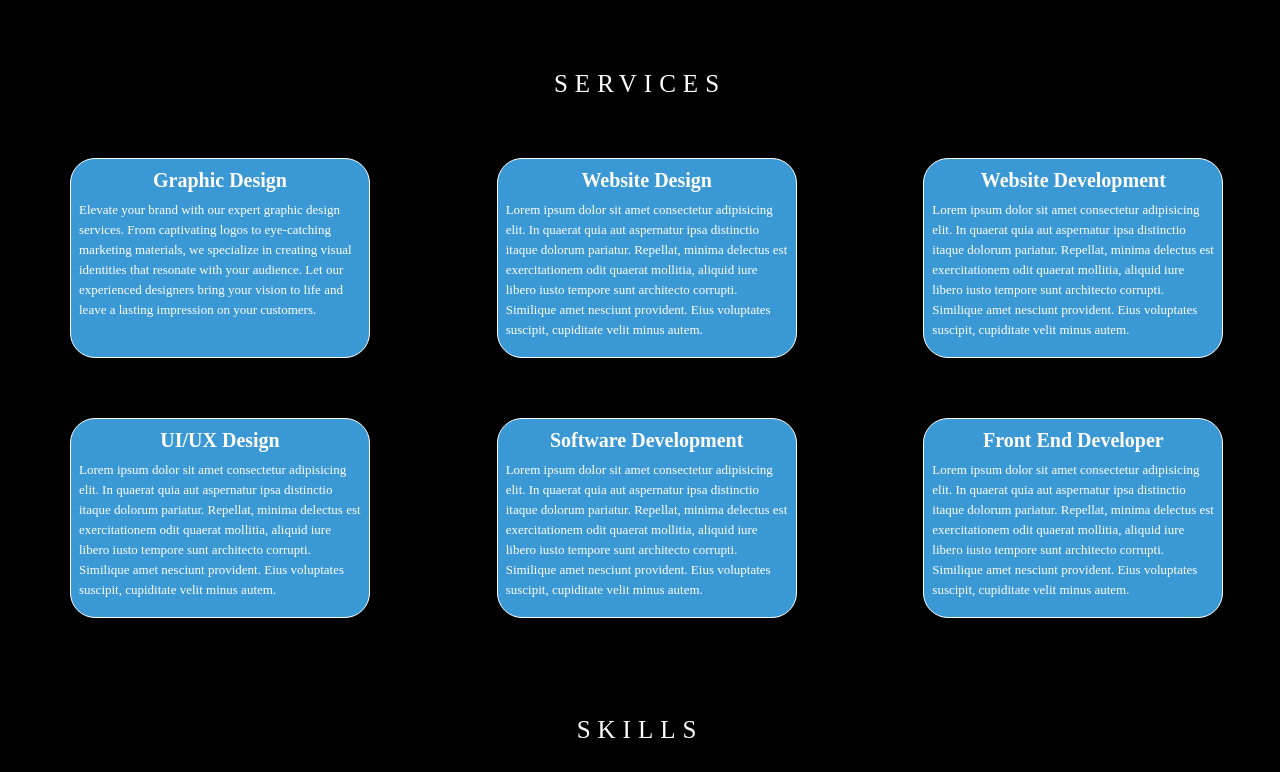
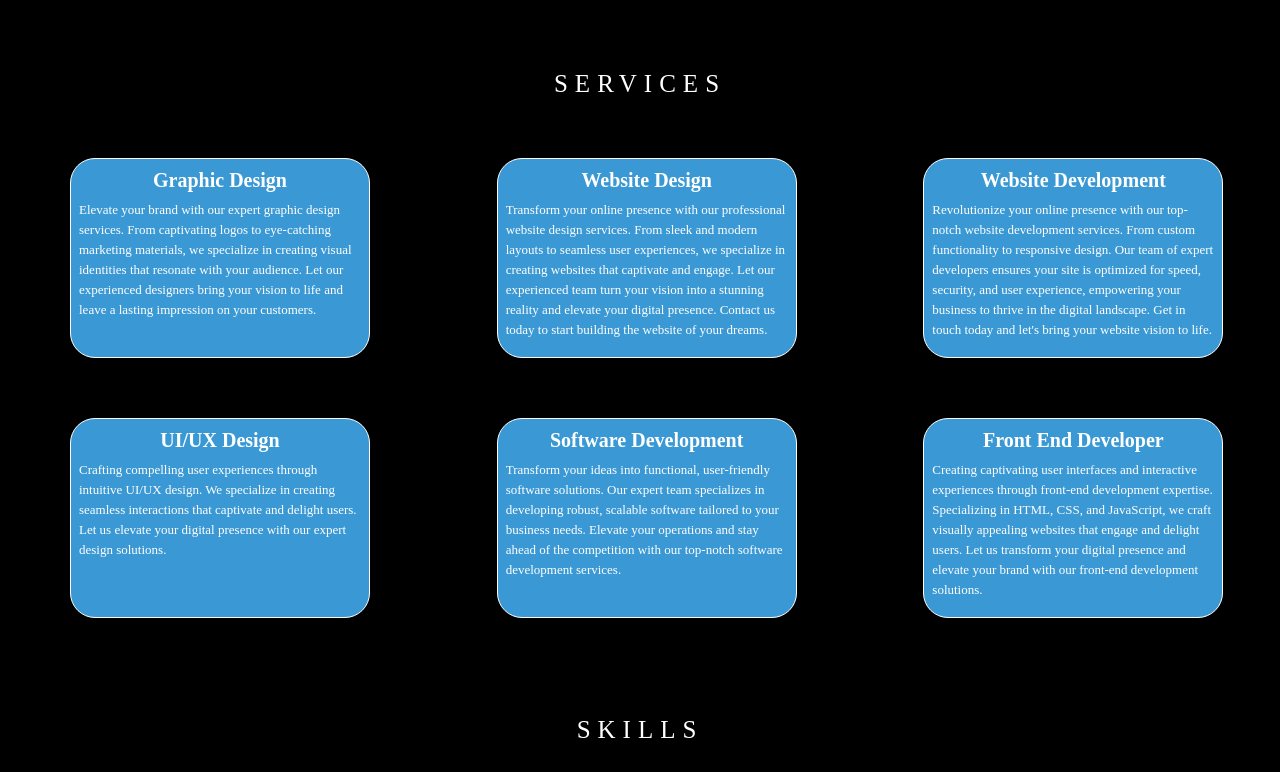
Before and after one commit to Khurram-ali1/CODSOFT, a plain HTML site: page Portfolio/index.html in a window 1280 px wide. Shown: the part 570-1342 px from the top of the page. Drawn offline with nearby package versions, Linux system fonts and the light colour scheme.

Commit message:
Update index.html

```diff
--- a/Portfolio/index.html
+++ b/Portfolio/index.html
@@ -57,38 +57,23 @@
             </div>
             <div class="card">
                 <h1>Website Design</h1>
-                <p>Lorem ipsum dolor sit amet consectetur adipisicing elit. In quaerat quia aut aspernatur ipsa
-                    distinctio itaque dolorum pariatur. Repellat, minima delectus est exercitationem odit quaerat
-                    mollitia, aliquid iure libero iusto tempore sunt architecto corrupti. Similique amet nesciunt
-                    provident. Eius voluptates suscipit, cupiditate velit minus autem.</p>
+                <p>Transform your online presence with our professional website design services. From sleek and modern layouts to seamless user experiences, we specialize in creating websites that captivate and engage. Let our experienced team turn your vision into a stunning reality and elevate your digital presence. Contact us today to start building the website of your dreams.</p>
             </div>
             <div class="card">
                 <h1>Website Development</h1>
-                <p>Lorem ipsum dolor sit amet consectetur adipisicing elit. In quaerat quia aut aspernatur ipsa
-                    distinctio itaque dolorum pariatur. Repellat, minima delectus est exercitationem odit quaerat
-                    mollitia, aliquid iure libero iusto tempore sunt architecto corrupti. Similique amet nesciunt
-                    provident. Eius voluptates suscipit, cupiditate velit minus autem.</p>
+                <p>Revolutionize your online presence with our top-notch website development services. From custom functionality to responsive design. Our team of expert developers ensures your site is optimized for speed, security, and user experience, empowering your business to thrive in the digital landscape. Get in touch today and let's bring your website vision to life.</p>
             </div>
             <div class="card">
                 <h1>UI/UX Design</h1>
-                <p>Lorem ipsum dolor sit amet consectetur adipisicing elit. In quaerat quia aut aspernatur ipsa
-                    distinctio itaque dolorum pariatur. Repellat, minima delectus est exercitationem odit quaerat
-                    mollitia, aliquid iure libero iusto tempore sunt architecto corrupti. Similique amet nesciunt
-                    provident. Eius voluptates suscipit, cupiditate velit minus autem.</p>
+                <p>Crafting compelling user experiences through intuitive UI/UX design. We specialize in creating seamless interactions that captivate and delight users. Let us elevate your digital presence with our expert design solutions.</p>
             </div>
             <div class="card">
                 <h1>Software Development</h1>
-                <p>Lorem ipsum dolor sit amet consectetur adipisicing elit. In quaerat quia aut aspernatur ipsa
-                    distinctio itaque dolorum pariatur. Repellat, minima delectus est exercitationem odit quaerat
-                    mollitia, aliquid iure libero iusto tempore sunt architecto corrupti. Similique amet nesciunt
-                    provident. Eius voluptates suscipit, cupiditate velit minus autem.</p>
+                <p>Transform your ideas into functional, user-friendly software solutions. Our expert team specializes in developing robust, scalable software tailored to your business needs. Elevate your operations and stay ahead of the competition with our top-notch software development services.</p>
             </div>
             <div class="card">
                 <h1>Front End Developer</h1>
-                <p>Lorem ipsum dolor sit amet consectetur adipisicing elit. In quaerat quia aut aspernatur ipsa
-                    distinctio itaque dolorum pariatur. Repellat, minima delectus est exercitationem odit quaerat
-                    mollitia, aliquid iure libero iusto tempore sunt architecto corrupti. Similique amet nesciunt
-                    provident. Eius voluptates suscipit, cupiditate velit minus autem.</p>
+                <p>Creating captivating user interfaces and interactive experiences through front-end development expertise. Specializing in HTML, CSS, and JavaScript, we craft visually appealing websites that engage and delight users. Let us transform your digital presence and elevate your brand with our front-end development solutions.</p>
             </div>
         </div>
     </section>
```
